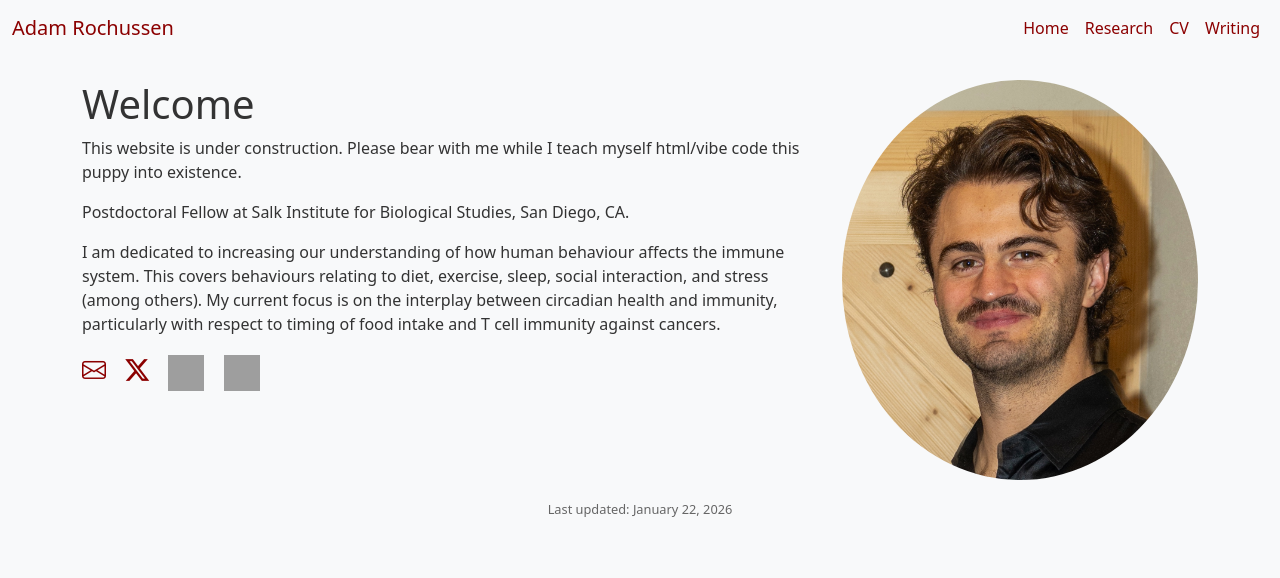
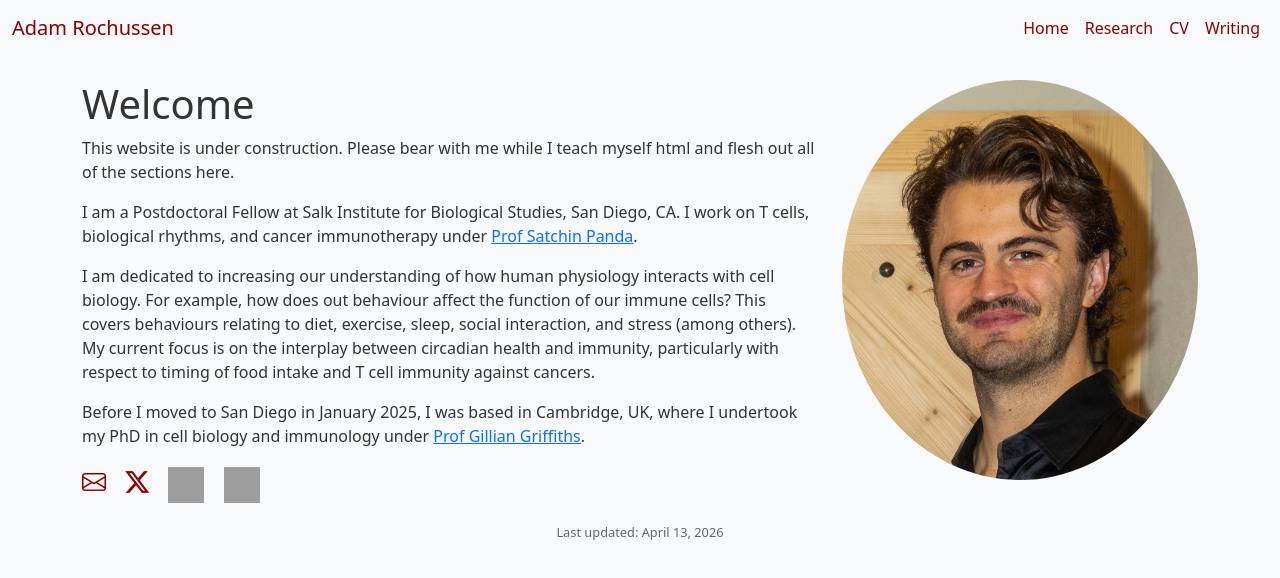
Before and after one commit to AdamRochussen/website, a plain HTML site: page index.html in a window 1280 px wide. Drawn offline with nearby package versions, Linux system fonts and the light colour scheme; grey boxes are pictures that could not be loaded.

Commit message:
Update index.html
Extended intro paragraphs with hyperlinks to lab websites

```diff
--- a/index.html
+++ b/index.html
@@ -46,9 +46,10 @@
         <div class="row">
             <div class="col-md-8">
                 <h1>Welcome</h1>
-                <p>This website is under construction. Please bear with me while I teach myself html/vibe code this puppy into existence.</p>
-                <p>Postdoctoral Fellow at Salk Institute for Biological Studies, San Diego, CA.</p>
-                <p>I am dedicated to increasing our understanding of how human behaviour affects the immune system. This covers behaviours relating to diet, exercise, sleep, social interaction, and stress (among others). My current focus is on the interplay between circadian health and immunity, particularly with respect to timing of food intake and T cell immunity against cancers.</p>
+                <p>This website is under construction. Please bear with me while I teach myself html and flesh out all of the sections here.</p>
+                <p>I am a Postdoctoral Fellow at Salk Institute for Biological Studies, San Diego, CA. I work on T cells, biological rhythms, and cancer immunotherapy under <a href="https://panda.salk.edu/">Prof Satchin Panda</a>.</p>
+                <p>I am dedicated to increasing our understanding of how human physiology interacts with cell biology. For example, how does out behaviour affect the function of our immune cells? This covers behaviours relating to diet, exercise, sleep, social interaction, and stress (among others). My current focus is on the interplay between circadian health and immunity, particularly with respect to timing of food intake and T cell immunity against cancers.</p>
+                <p>Before I moved to San Diego in January 2025, I was based in Cambridge, UK, where I undertook my PhD in cell biology and immunology under <a href="https://www.griffiths-lab.com/">Prof Gillian Griffiths</a>.</p>
 
                 <!-- Clickable icons section -->
                 <div class="social-icons mt-3">
@@ -64,7 +65,7 @@
         </div>
     </div>
 
-    <footer>Last updated: January 22, 2026</footer>
+    <footer>Last updated: April 13, 2026</footer>
 
     <script src="https://cdn.jsdelivr.net/npm/bootstrap@5.3.3/dist/js/bootstrap.bundle.min.js" integrity="sha384-YvpcrYf0tY3lHB60NNkmXc5s9fDVZLESaAA55NDzOxhy9GkcIdslK1eN7N6jIeHz" crossorigin="anonymous"></script>
 </body>
```
